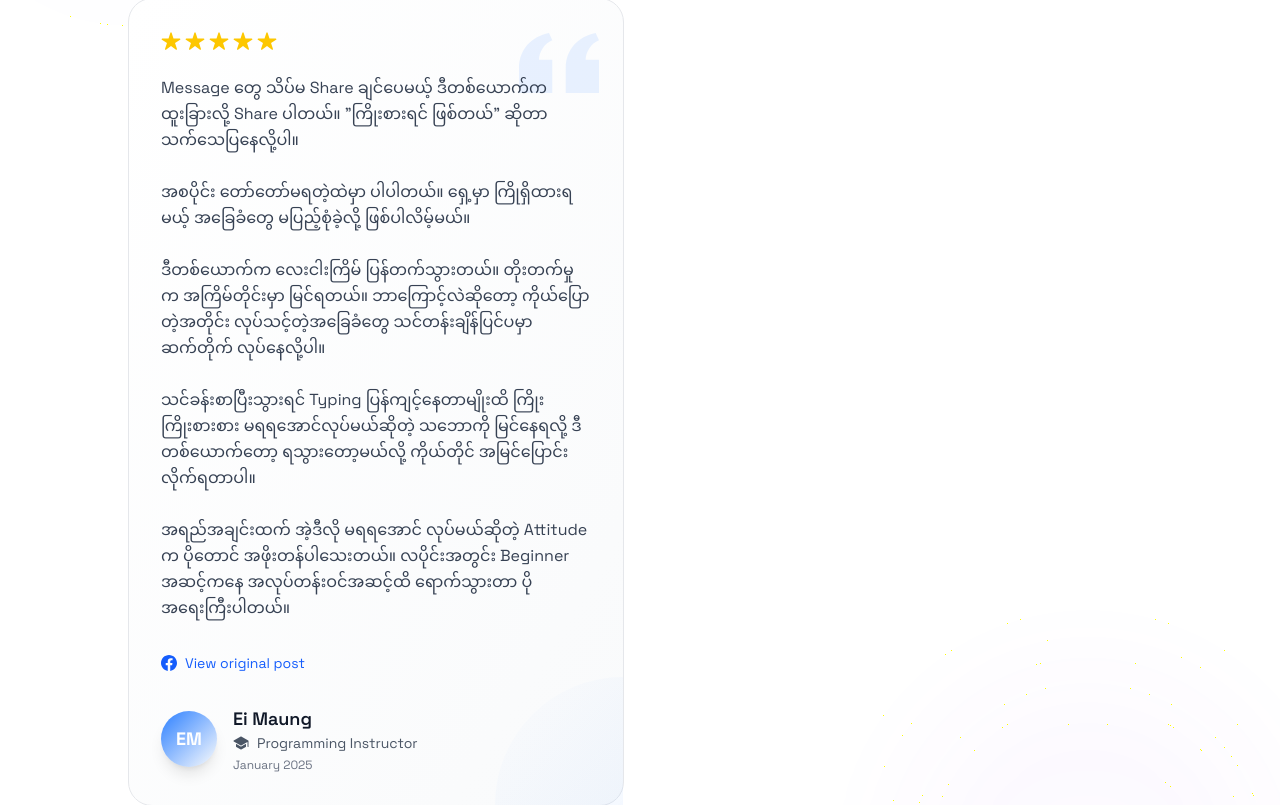
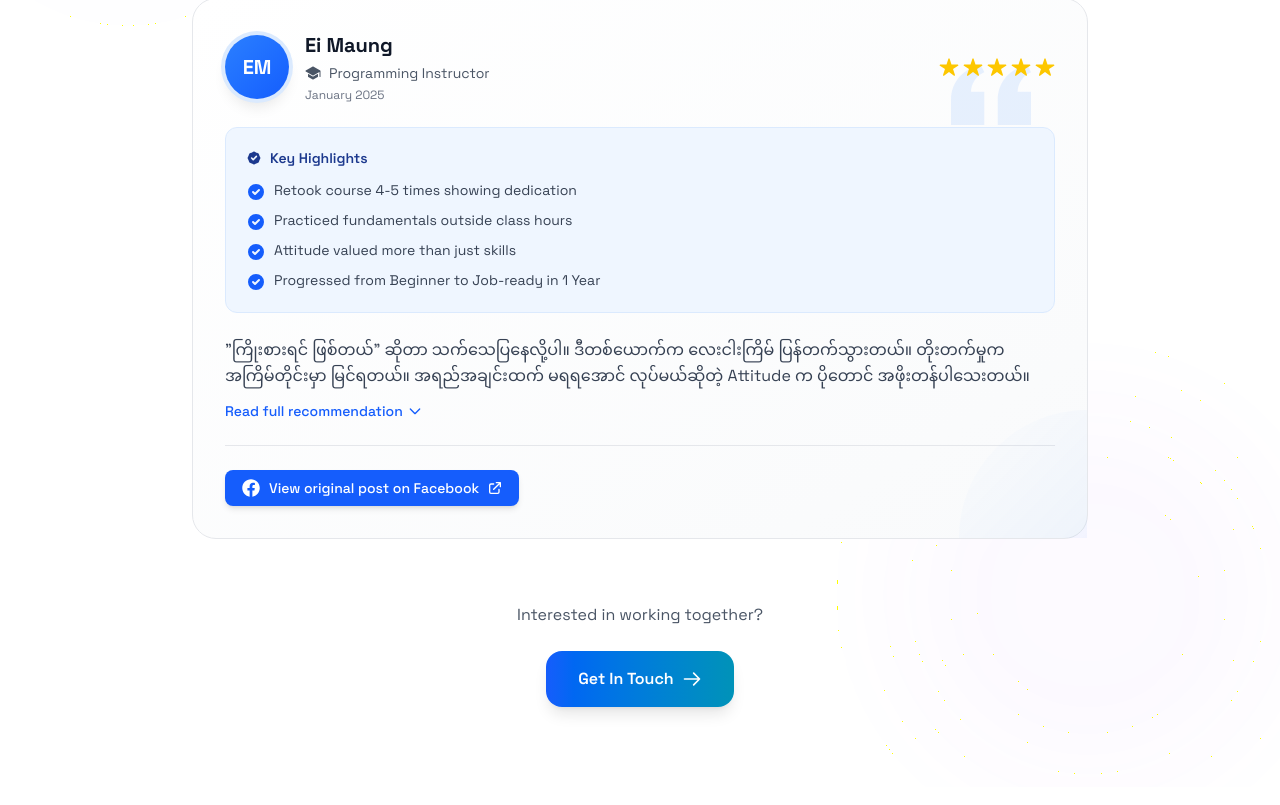
Before and after one commit to kyawhla-commit/khTech-portfolio, a React (Vite) app: page / in a window 1280 px wide. Shown: the part 3160-3965 px from the top of the page. Built offline with nearby package versions, Linux system fonts and the light colour scheme.

Commit message:
add testimonials

```diff
--- a/src/components/sections/Testimonials.jsx
+++ b/src/components/sections/Testimonials.jsx
@@ -1,14 +1,23 @@
 import { RevealOnScroll } from "../RevealOnScroll";
-import { IoSchool, IoStar } from "react-icons/io5";
+import { IoSchool, IoStar, IoLogoFacebook } from "react-icons/io5";
+import { useState } from "react";
 
 export const Testimonials = () => {
+  const [expandedId, setExpandedId] = useState(null);
   const testimonials = [
     {
       id: 1,
       name: "Ei Maung",
       role: "Programming Instructor",
       organization: "Educational Institution",
-      message: "Message တွေ သိပ်မ Share ချင်ပေမယ့် ဒီတစ်ယောက်က ထူးခြားလို့ Share ပါတယ်။ \"ကြိုးစားရင် ဖြစ်တယ်\" ဆိုတာ သက်သေပြနေလို့ပါ။\n\nအစပိုင်း တော်တော်မရတဲ့ထဲမှာ ပါပါတယ်။ ရှေ့မှာ ကြိုရှိထားရမယ့် အခြေခံတွေ မပြည့်စုံခဲ့လို့ ဖြစ်ပါလိမ့်မယ်။\n\nဒီတစ်ယောက်က လေးငါးကြိမ် ပြန်တက်သွားတယ်။ တိုးတက်မှုက အကြိမ်တိုင်းမှာ မြင်ရတယ်။ ဘာကြောင့်လဲဆိုတော့ ကိုယ်ပြောတဲ့အတိုင်း လုပ်သင့်တဲ့အခြေခံတွေ သင်တန်းချိန်ပြင်ပမှာ ဆက်တိုက် လုပ်နေလို့ပါ။\n\nသင်ခန်းစာပြီးသွားရင် Typing ပြန်ကျင့်နေတာမျိုးထိ ကြိုးကြိုးစားစား မရရအောင်လုပ်မယ်ဆိုတဲ့ သဘောကို မြင်နေရလို့ ဒီတစ်ယောက်တော့ ရသွားတော့မယ်လို့ ကိုယ်တိုင် အမြင်ပြောင်းလိုက်ရတာပါ။\n\nအရည်အချင်းထက် အဲ့ဒီလို မရရအောင် လုပ်မယ်ဆိုတဲ့ Attitude က ပိုတောင် အဖိုးတန်ပါသေးတယ်။ လပိုင်းအတွင်း Beginner အဆင့်ကနေ အလုပ်တန်းဝင်အဆင့်ထိ ရောက်သွားတာ ပိုအရေးကြီးပါတယ်။",
+      shortMessage: "\"ကြိုးစားရင် ဖြစ်တယ်\" ဆိုတာ သက်သေပြနေလို့ပါ။ ဒီတစ်ယောက်က လေးငါးကြိမ် ပြန်တက်သွားတယ်။ တိုးတက်မှုက အကြိမ်တိုင်းမှာ မြင်ရတယ်။ အရည်အချင်းထက် မရရအောင် လုပ်မယ်ဆိုတဲ့ Attitude က ပိုတောင် အဖိုးတန်ပါသေးတယ်။",
+      fullMessage: "Message တွေ သိပ်မ Share ချင်ပေမယ့် ဒီတစ်ယောက်က ထူးခြားလို့ Share ပါတယ်။ \"ကြိုးစားရင် ဖြစ်တယ်\" ဆိုတာ သက်သေပြနေလို့ပါ။\n\nအစပိုင်း တော်တော်မရတဲ့ထဲမှာ ပါပါတယ်။ ရှေ့မှာ ကြိုရှိထားရမယ့် အခြေခံတွေ မပြည့်စုံခဲ့လို့ ဖြစ်ပါလိမ့်မယ်။\n\nဒီတစ်ယောက်က လေးငါးကြိမ် ပြန်တက်သွားတယ်။ တိုးတက်မှုက အကြိမ်တိုင်းမှာ မြင်ရတယ်။ ဘာကြောင့်လဲဆိုတော့ ကိုယ်ပြောတဲ့အတိုင်း လုပ်သင့်တဲ့အခြေခံတွေ သင်တန်းချိန်ပြင်ပမှာ ဆက်တိုက် လုပ်နေလို့ပါ။\n\nသင်ခန်းစာပြီးသွားရင် Typing ပြန်ကျင့်နေတာမျိုးထိ ကြိုးကြိုးစားစား မရရအောင်လုပ်မယ်ဆိုတဲ့ သဘောကို မြင်နေရလို့ ဒီတစ်ယောက်တော့ ရသွားတော့မယ်လို့ ကိုယ်တိုင် အမြင်ပြောင်းလိုက်ရတာပါ။\n\nအရည်အချင်းထက် အဲ့ဒီလို မရရအောင် လုပ်မယ်ဆိုတဲ့ Attitude က ပိုတောင် အဖိုးတန်ပါသေးတယ်။ လပိုင်းအတွင်း Beginner အဆင့်ကနေ အလုပ်တန်းဝင်အဆင့်ထိ ရောက်သွားတာ ပိုအရေးကြီးပါတယ်။",
+      highlights: [
+        "Retook course 4-5 times showing dedication",
+        "Practiced fundamentals outside class hours",
+        "Attitude valued more than just skills",
+        "Progressed from Beginner to Job-ready in 1 Year"
+      ],
       avatar: "EM",
       color: "blue",
       date: "January 2025",
@@ -41,8 +50,11 @@ export const Testimonials = () => {
         </RevealOnScroll>
 
         {/* Testimonials Grid */}
-        <div className="grid grid-cols-1 lg:grid-cols-2 gap-6 sm:gap-8 max-w-5xl mx-auto">
-          {testimonials.map((testimonial, index) => (
+        <div className="grid grid-cols-1 gap-6 sm:gap-8 max-w-4xl mx-auto">
+          {testimonials.map((testimonial, index) => {
+            const isExpanded = expandedId === testimonial.id;
+
+            return (
               <RevealOnScroll
                 key={testimonial.id}
                 direction="scale"
@@ -51,66 +63,133 @@ export const Testimonials = () => {
               >
                 <div className="group relative bg-gradient-to-br from-white to-gray-50 dark:from-gray-800 dark:to-gray-900 rounded-2xl sm:rounded-3xl p-6 sm:p-8 border border-gray-200 dark:border-gray-700 hover:border-blue-500/50 dark:hover:border-blue-500/50 transition-all hover:shadow-2xl">
                   {/* Quote Icon */}
+                  <RevealOnScroll direction="scale" delay={200} duration={500}>
                     <div className="absolute top-4 right-4 sm:top-6 sm:right-6 text-blue-500/10 dark:text-blue-400/10">
                       <svg className="w-16 h-16 sm:w-20 sm:h-20" fill="currentColor" viewBox="0 0 24 24">
                         <path d="M14.017 21v-7.391c0-5.704 3.731-9.57 8.983-10.609l.995 2.151c-2.432.917-3.995 3.638-3.995 5.849h4v10h-9.983zm-14.017 0v-7.391c0-5.704 3.748-9.57 9-10.609l.996 2.151c-2.433.917-3.996 3.638-3.996 5.849h3.983v10h-9.983z" />
                       </svg>
                     </div>
+                  </RevealOnScroll>
 
-                {/* Stars */}
-                <div className="flex gap-1 mb-4 sm:mb-6">
-                  {[...Array(5)].map((_, i) => (
-                    <IoStar key={i} className="w-4 h-4 sm:w-5 sm:h-5 text-yellow-400" />
-                  ))}
-                </div>
-
-                {/* Message */}
-                <p className="text-sm sm:text-base text-gray-700 dark:text-gray-300 leading-relaxed mb-6 sm:mb-8 relative z-10 whitespace-pre-line">
-                  {testimonial.message}
-                </p>
-
-                {/* Facebook Link */}
-                {testimonial.fbLink && (
-                  <a
-                    href={testimonial.fbLink}
-                    target="_blank"
-                    rel="noopener noreferrer"
-                    className="inline-flex items-center gap-2 text-xs sm:text-sm text-blue-600 dark:text-blue-400 hover:text-blue-700 dark:hover:text-blue-300 mb-6 sm:mb-8 transition-colors"
-                  >
-                    <svg className="w-4 h-4" fill="currentColor" viewBox="0 0 24 24">
-                      <path d="M24 12.073c0-6.627-5.373-12-12-12s-12 5.373-12 12c0 5.99 4.388 10.954 10.125 11.854v-8.385H7.078v-3.47h3.047V9.43c0-3.007 1.792-4.669 4.533-4.669 1.312 0 2.686.235 2.686.235v2.953H15.83c-1.491 0-1.956.925-1.956 1.874v2.25h3.328l-.532 3.47h-2.796v8.385C19.612 23.027 24 18.062 24 12.073z"/>
-                    </svg>
-                    View original post
-                  </a>
-                )}
-
-                {/* Author Info */}
-                <div className="flex items-center gap-3 sm:gap-4">
+                  {/* Author Info - Moved to top */}
+                  <RevealOnScroll direction="left" delay={100} duration={500}>
+                    <div className="flex items-center gap-3 sm:gap-4 mb-4 sm:mb-6">
                     {/* Avatar */}
-                  <div className={`w-12 h-12 sm:w-14 sm:h-14 rounded-full bg-gradient-to-br from-${testimonial.color}-500 to-${testimonial.color}-600 flex items-center justify-center text-white font-bold text-base sm:text-lg shadow-lg`}>
+                    <div className="w-14 h-14 sm:w-16 sm:h-16 rounded-full bg-gradient-to-br from-blue-500 to-blue-600 flex items-center justify-center text-white font-bold text-lg sm:text-xl shadow-lg ring-4 ring-blue-100 dark:ring-blue-900/30">
                       {testimonial.avatar}
                     </div>
 
                     {/* Details */}
                     <div className="flex-1">
-                    <h4 className="font-semibold text-base sm:text-lg text-gray-900 dark:text-white">
+                      <h4 className="font-bold text-lg sm:text-xl text-gray-900 dark:text-white">
                         {testimonial.name}
                       </h4>
-                    <div className="flex items-center gap-2 text-xs sm:text-sm text-gray-600 dark:text-gray-400">
-                      <IoSchool className="w-3.5 h-3.5 sm:w-4 sm:h-4" />
+                      <div className="flex items-center gap-2 text-xs sm:text-sm text-gray-600 dark:text-gray-400 mt-1">
+                        <IoSchool className="w-4 h-4" />
                         <span>{testimonial.role}</span>
                       </div>
                       <p className="text-xs text-gray-500 dark:text-gray-500 mt-1">
                         {testimonial.date}
                       </p>
                     </div>
+
+                    {/* Stars */}
+                    <div className="hidden sm:flex gap-1">
+                      {[...Array(5)].map((_, i) => (
+                        <IoStar key={i} className="w-5 h-5 text-yellow-400" />
+                      ))}
                     </div>
+                  </div>
+                  </RevealOnScroll>
+
+                  {/* Stars - Mobile */}
+                  <RevealOnScroll direction="fade" delay={150} duration={400}>
+                    <div className="flex gap-1 mb-4 sm:hidden">
+                      {[...Array(5)].map((_, i) => (
+                        <IoStar key={i} className="w-4 h-4 text-yellow-400" />
+                      ))}
+                    </div>
+                  </RevealOnScroll>
+
+                  {/* Key Highlights */}
+                  <RevealOnScroll direction="up" delay={200} duration={500}>
+                    <div className="bg-blue-50 dark:bg-blue-900/20 rounded-xl p-4 sm:p-5 mb-5 sm:mb-6 border border-blue-100 dark:border-blue-800/50">
+                    <h5 className="text-sm font-semibold text-blue-900 dark:text-blue-300 mb-3 flex items-center gap-2">
+                      <svg className="w-4 h-4" fill="currentColor" viewBox="0 0 20 20">
+                        <path fillRule="evenodd" d="M6.267 3.455a3.066 3.066 0 001.745-.723 3.066 3.066 0 013.976 0 3.066 3.066 0 001.745.723 3.066 3.066 0 012.812 2.812c.051.643.304 1.254.723 1.745a3.066 3.066 0 010 3.976 3.066 3.066 0 00-.723 1.745 3.066 3.066 0 01-2.812 2.812 3.066 3.066 0 00-1.745.723 3.066 3.066 0 01-3.976 0 3.066 3.066 0 00-1.745-.723 3.066 3.066 0 01-2.812-2.812 3.066 3.066 0 00-.723-1.745 3.066 3.066 0 010-3.976 3.066 3.066 0 00.723-1.745 3.066 3.066 0 012.812-2.812zm7.44 5.252a1 1 0 00-1.414-1.414L9 10.586 7.707 9.293a1 1 0 00-1.414 1.414l2 2a1 1 0 001.414 0l4-4z" clipRule="evenodd" />
+                      </svg>
+                      Key Highlights
+                    </h5>
+                    <ul className="space-y-2">
+                      {testimonial.highlights.map((highlight, i) => (
+                        <li key={i} className="flex items-start gap-2 text-xs sm:text-sm text-gray-700 dark:text-gray-300">
+                          <svg className="w-4 h-4 sm:w-5 sm:h-5 text-blue-600 dark:text-blue-400 flex-shrink-0 mt-0.5" fill="currentColor" viewBox="0 0 20 20">
+                            <path fillRule="evenodd" d="M10 18a8 8 0 100-16 8 8 0 000 16zm3.707-9.293a1 1 0 00-1.414-1.414L9 10.586 7.707 9.293a1 1 0 00-1.414 1.414l2 2a1 1 0 001.414 0l4-4z" clipRule="evenodd" />
+                          </svg>
+                          <span>{highlight}</span>
+                        </li>
+                      ))}
+                    </ul>
+                  </div>
+                  </RevealOnScroll>
+
+                  {/* Message */}
+                  <RevealOnScroll direction="up" delay={300} duration={500}>
+                    <div className="relative">
+                    <p className="text-sm sm:text-base text-gray-700 dark:text-gray-300 leading-relaxed relative z-10 whitespace-pre-line">
+                      {isExpanded ? testimonial.fullMessage : testimonial.shortMessage}
+                    </p>
+
+                    {/* Read More/Less Button */}
+                    <button
+                      onClick={() => setExpandedId(isExpanded ? null : testimonial.id)}
+                      className="mt-3 text-sm font-medium text-blue-600 dark:text-blue-400 hover:text-blue-700 dark:hover:text-blue-300 transition-colors flex items-center gap-1 group/btn"
+                    >
+                      {isExpanded ? (
+                        <>
+                          Show less
+                          <svg className="w-4 h-4 group-hover/btn:-translate-y-0.5 transition-transform" fill="none" stroke="currentColor" viewBox="0 0 24 24">
+                            <path strokeLinecap="round" strokeLinejoin="round" strokeWidth={2} d="M5 15l7-7 7 7" />
+                          </svg>
+                        </>
+                      ) : (
+                        <>
+                          Read full recommendation
+                          <svg className="w-4 h-4 group-hover/btn:translate-y-0.5 transition-transform" fill="none" stroke="currentColor" viewBox="0 0 24 24">
+                            <path strokeLinecap="round" strokeLinejoin="round" strokeWidth={2} d="M19 9l-7 7-7-7" />
+                          </svg>
+                        </>
+                      )}
+                    </button>
+                  </div>
+                  </RevealOnScroll>
+
+                  {/* Facebook Link */}
+                  {testimonial.fbLink && (
+                    <RevealOnScroll direction="up" delay={400} duration={500}>
+                      <div className="mt-6 pt-6 border-t border-gray-200 dark:border-gray-700">
+                      <a
+                        href={testimonial.fbLink}
+                        target="_blank"
+                        rel="noopener noreferrer"
+                        className="inline-flex items-center gap-2 px-4 py-2 bg-blue-600 hover:bg-blue-700 text-white rounded-lg text-sm font-medium transition-colors shadow-md hover:shadow-lg"
+                      >
+                        <IoLogoFacebook className="w-5 h-5" />
+                        View original post on Facebook
+                        <svg className="w-4 h-4" fill="none" stroke="currentColor" viewBox="0 0 24 24">
+                          <path strokeLinecap="round" strokeLinejoin="round" strokeWidth={2} d="M10 6H6a2 2 0 00-2 2v10a2 2 0 002 2h10a2 2 0 002-2v-4M14 4h6m0 0v6m0-6L10 14" />
+                        </svg>
+                      </a>
+                    </div>
+                    </RevealOnScroll>
+                  )}
 
                   {/* Decorative Element */}
-                <div className="absolute bottom-0 right-0 w-32 h-32 bg-gradient-to-tl from-blue-500/5 to-transparent rounded-tl-full"></div>
+                  <div className="absolute bottom-0 right-0 w-32 h-32 bg-gradient-to-tl from-blue-500/5 to-transparent rounded-tl-full pointer-events-none"></div>
                 </div>
               </RevealOnScroll>
-          ))}
+            );
+          })}
         </div>
 
         {/* Call to Action */}
```
Lines whose indentation alone changed are shown as unchanged.
